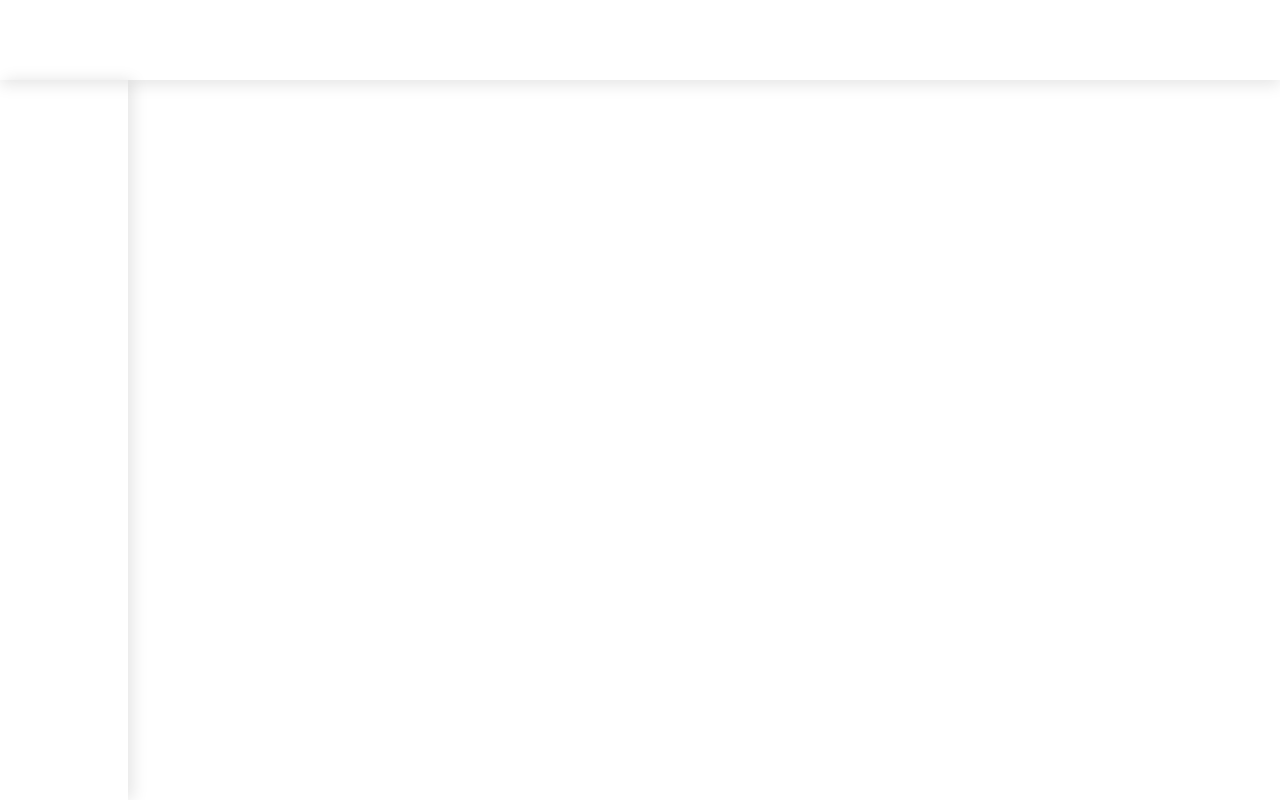
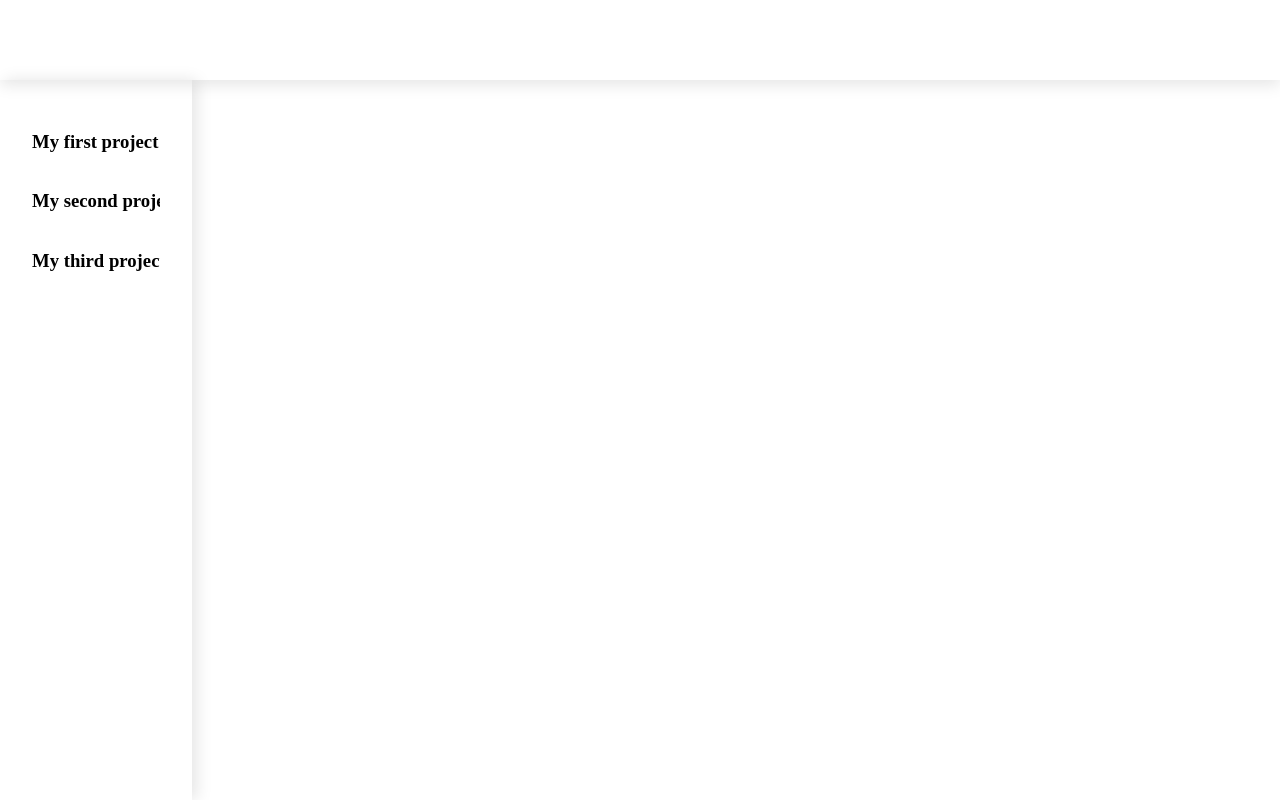
Before and after one commit to EthanL02/todo-list, a website built with webpack: page src/template.html in a window 1280 px wide. Built offline with nearby package versions, Linux system fonts and the light colour scheme.

Commit message:
Update sidebar with list of all project names

```diff
--- a/src/index.js
+++ b/src/index.js
@@ -1,9 +1,10 @@
 import "./styles.css";
 import todo from "./todo.js";
 import projects from "./projects.js";
+import sidebar from "./side-bar";
 
 projects.addProject("My first project");
-projects.addProject("My second project");
+projects.addProject("My second project0000000");
 projects.addProject("My third project");
 
 let curProject = projects.find(0);
@@ -12,4 +13,6 @@ const todo1 = todo.createNewTodo("Item # 1", "Description for first item", "4/16
 const todo2 = todo.createNewTodo("Item # 2", "Description for second item", "5/07/26", 5);
 curProject.addTodo(todo1);
 curProject.addTodo(todo2);
-console.log(curProject.getTodos());
+
+console.log(projects.getAll());
+sidebar.update(projects.getAll());
--- a/src/projects.js
+++ b/src/projects.js
@@ -1,6 +1,4 @@
 import project from "./project.js";
-
-const sideBar = document.getElementById("side-bar");
 
 const projects = [];
 
--- /dev/null
+++ b/src/side-bar.js
@@ -0,0 +1,15 @@
+const sideBar = document.getElementById("side-bar");
+
+function update(projects) {
+    projects.forEach(project => {
+        const div = document.createElement("div");
+        div.classList.add("project");
+        const newProject = document.createElement("h3");
+        div.append(newProject);
+        newProject.textContent = project.name;
+
+        sideBar.append(div);
+    });
+}
+
+export default { update };
--- a/src/styles.css
+++ b/src/styles.css
@@ -18,7 +18,7 @@ body {
     height: 100vh;
     margin: 0;
     display: grid;
-    grid-template-columns: 10% 90%;
+    grid-template-columns: 15% 85%;
     grid-template-rows: 10% 90%;
     grid-template-areas:
     "header header"
@@ -34,6 +34,13 @@ body {
 #side-bar {
     grid-area: side-bar;
     box-shadow: 5px 0 15px 0px rgba(0, 0, 0, 0.1);
+    padding: 2em;
+}
+
+#side-bar .project {
+    inline-size: 100%;
+    overflow: hidden;
+    text-wrap: nowrap;
 }
 
 #main-content {
```
Also changed, not shown: src/template.html (+0 -1 lines).
